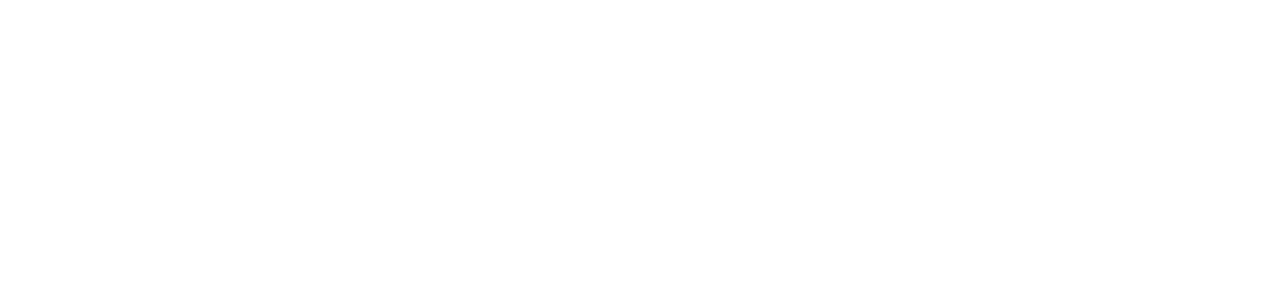
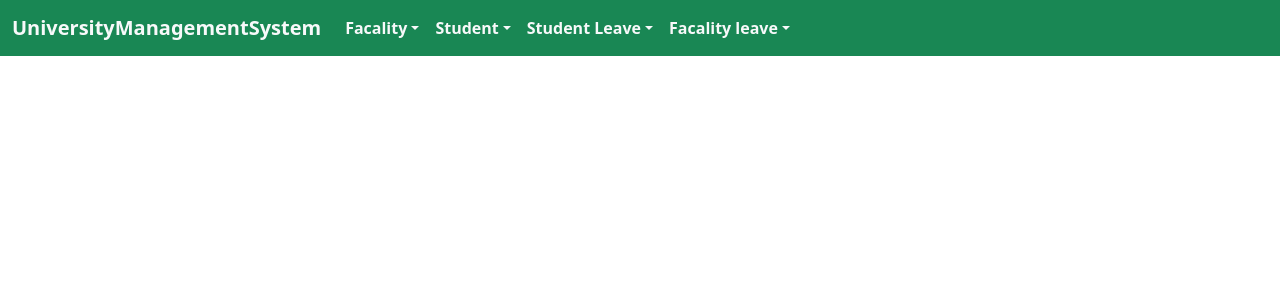
Before and after one commit to shubhamkumarmishra82/UniversityManagementSystem, a React (Create React App) app: page / in a window 1280 px wide. Before the commit this address had no page. Shown: the top 300 px of the page. Built offline with nearby package versions, Linux system fonts and the light colour scheme.

Commit message:
changing in navbar

```diff
--- a/src/App.jsx
+++ b/src/App.jsx
@@ -1,9 +1,11 @@
 import { BrowserRouter, Routes } from "react-router-dom";
+import Navbar from "./Component/Navbar";
 
 export default function App(){
     return(
         <>
        <BrowserRouter>
+       <Navbar/>
        <Routes>
 
        </Routes>
--- /dev/null
+++ b/src/Component/Navbar.jsx
@@ -0,0 +1,56 @@
+export default function Navbar(){
+    return(
+        <>
+        <nav className="navbar navbar-expand-lg navbar-light bg-success">
+  <div className="container-fluid">
+    <a className="navbar-brand text-light fw-bold" href="#">UniversityManagementSystem</a>
+    <button className="navbar-toggler" type="button" data-bs-toggle="collapse" data-bs-target="#navbarSupportedContent" aria-controls="navbarSupportedContent" aria-expanded="false" aria-label="Toggle navigation">
+      <span className="navbar-toggler-icon"></span>
+    </button>
+    <div className="collapse navbar-collapse" id="navbarSupportedContent">
+      <ul className="navbar-nav me-auto mb-2 mb-lg-0">
+        <li className="nav-item dropdown">
+          <a className="nav-link dropdown-toggle text-light fw-bold" href="#" id="navbarDropdown" role="button" data-bs-toggle="dropdown" aria-expanded="false">
+           Facality
+          </a>
+          <ul className="dropdown-menu" aria-labelledby="navbarDropdown">
+            <li><a className="dropdown-item" href="#">add Info</a></li>
+         <li><a className="dropdown-item" href="#">Update info</a></li>
+          </ul>
+        </li>
+         <li className="nav-item dropdown">
+          <a className="nav-link dropdown-toggle text-light fw-bold" href="#" id="navbarDropdown" role="button" data-bs-toggle="dropdown" aria-expanded="false">
+            Student
+          </a>
+          <ul className="dropdown-menu" aria-labelledby="navbarDropdown">
+            <li><a className="dropdown-item" href="#">Add information</a></li>
+         <li><a className="dropdown-item" href="#">Update Inforamtion</a></li>
+          </ul>
+        </li>
+            <li className="nav-item dropdown">
+          <a className="nav-link dropdown-toggle text-light fw-bold" href="#" id="navbarDropdown" role="button" data-bs-toggle="dropdown" aria-expanded="false">
+            Student Leave
+          </a>
+          <ul className="dropdown-menu" aria-labelledby="navbarDropdown">
+            <li><a className="dropdown-item " href="#">Add information</a></li>
+         <li><a className="dropdown-item " href="#">Update Inforamtion</a></li>
+          </ul>
+        </li>
+            <li className="nav-item dropdown">
+          <a className="nav-link dropdown-toggle text-light fw-bold" href="#" id="navbarDropdown" role="button" data-bs-toggle="dropdown" aria-expanded="false">
+            Facality leave
+          </a>
+          <ul className="dropdown-menu" aria-labelledby="navbarDropdown">
+            <li><a className="dropdown-item" href="#">Add information</a></li>
+         <li><a className="dropdown-item " href="#">Update Inforamtion</a></li>
+          </ul>
+        </li>
+
+      </ul>
+
+    </div>
+  </div>
+</nav>
+        </>
+    )
+}
```
